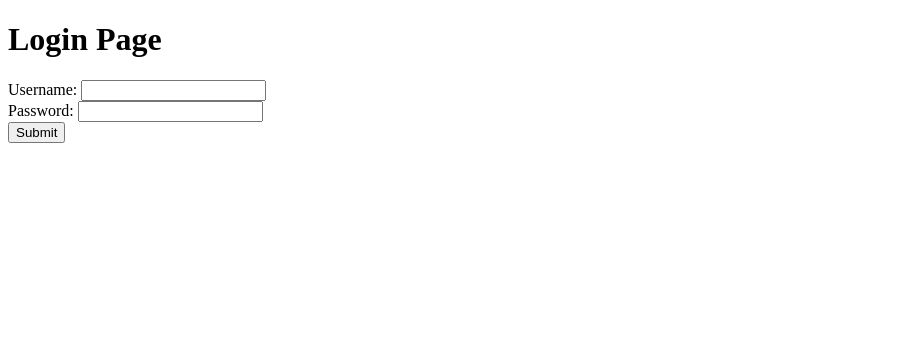
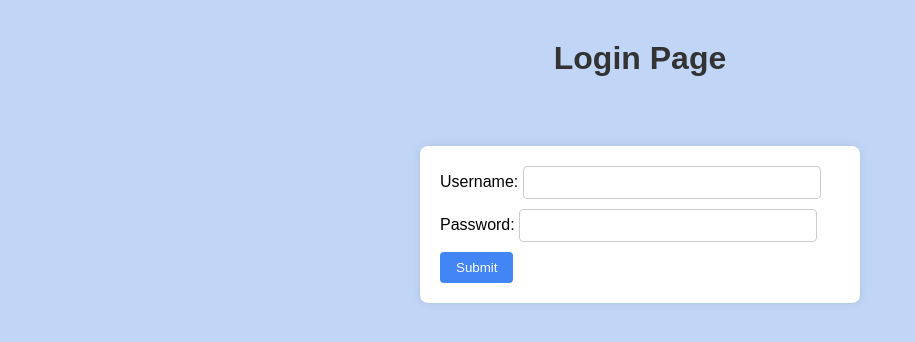
Before and after one commit to asmit089/CNMT310-finalProject, a PHP site: page /login.php in a window 1280 px wide. Shown: the top 342 px of the page, without its empty margins (0-915 px from the left). Run offline with PHP 8.4, Linux system fonts and the light colour scheme.

Commit message:
The CSS for the login page has been set up, but there is an issue with the file path that is preventing the CSS from loading as expected.

```diff
--- a/final-project/login.php
+++ b/final-project/login.php
@@ -21,6 +21,9 @@ $_SESSION['loggedIn'] = false;
 //print getTop("Login");   //functions.php -- can assign function to a variable, or just print it.
 //using Page class to create $loginpage
 $loginpage = new Page("Login");
+//css link
+$loginpage->addHeadElement("<link rel=\"stylesheet\" href=\"styles.css\">");
+$loginpage->prepareTopSection();
 
 $inputs = array("username","password","generic"); //this array holds names for specific error messages.
 foreach ($inputs as $inputname) {
@@ -38,8 +41,8 @@ print $loginpage->getTopSection();
 print "<h1>Login Page</h1>" . PHP_EOL;
 
 print $generic_err;
-print("<div id=" . "username" . ">" . $username_err . "</div>");
-print("<div id=" . "password" . ">" . $password_err . "</div>");
+print("<div id=\"username\">" . $username_err . "</div>");
+print("<div id=\"password\">" . $password_err . "</div>");
 print "<form action=\"authenticate-action.php\" method=\"POST\">";
 print "Username: <input type=\"text\" name=\"username\"> " . "<br>"; //error messages added to form elements to appear beside the input box.
 print "Password: <input type=\"password\" name=\"password\"> " . "<br>";
--- /dev/null
+++ b/final-project/styles.css
@@ -0,0 +1,56 @@
+  /* login.php styling */
+body {
+    font-family: Arial, sans-serif;
+    background-color: #c1d6f7;
+    margin: 0;
+    padding: 0;
+  }
+
+  h1 {
+    text-align: center;
+    margin-top: 40px;
+    color: #333;
+  }
+
+  form {
+    max-width: 400px;
+    margin: 30px auto;
+    padding: 20px;
+    background-color: white;
+    border-radius: 8px;
+    box-shadow: 0px 0px 10px rgba(0, 0, 0, 0.1);
+  }
+
+  form input[type="text"],
+  form input[type="password"] {
+    width: 70%;
+    padding: 8px;
+    margin-bottom: 10px;
+    margin-right: 10px;
+    border: 1px solid #ccc;
+    border-radius: 4px;
+  }
+
+  form input[type="submit"] {
+    padding: 8px 16px;
+    background-color: #4285f4;
+    color: white;
+    border: none;
+    border-radius: 4px;
+    cursor: pointer;
+  }
+
+  form input[type="submit"]:hover {
+    background-color: #306acb;
+  }
+
+  /* Error message styling */
+  #username,
+  #password {
+    color: red;
+    font-size: 0.9em;
+    display: inline-block;
+    margin-bottom: 8px;
+  }
+
+    /* bookmark.php styling */
```
